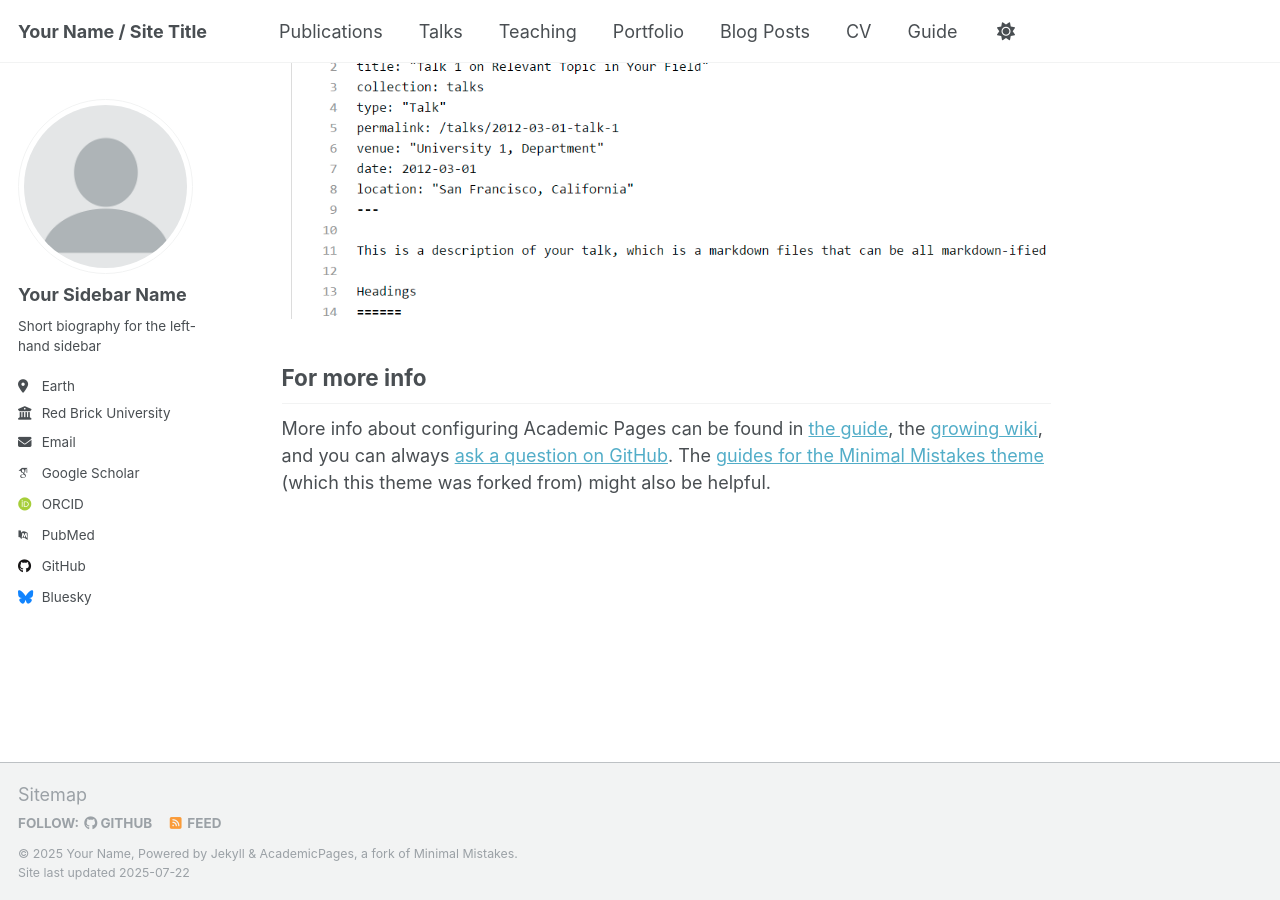
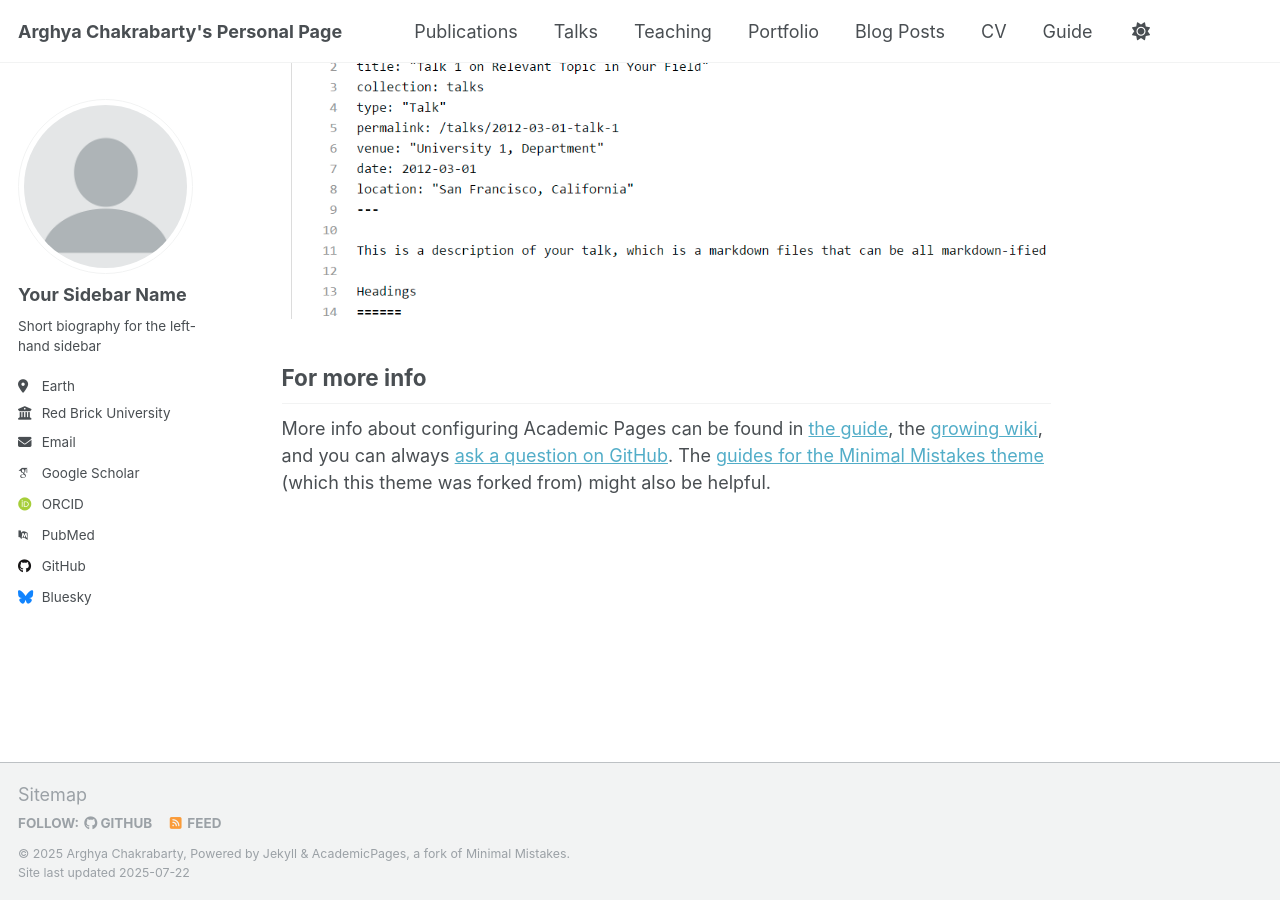
Before and after one commit to ArgChak/argchak.github.io, a Jekyll site: the page built from _pages/about.md, in a window 1280 px wide and 900 px high, scrolled down 2880 px. Built offline with Jekyll 4.4.1, drawn with Linux system fonts in a browser that asks for light colours; some web fonts are replaced; a script that is not in the unit is left out.

Commit message:
Update _config.yml

```diff
--- a/_config.yml
+++ b/_config.yml
@@ -7,15 +7,15 @@
 # server process.
 
 # Basic Site Settings
-locale                   : "en-US"
+locale                   : "en-GB"
 site_theme               : "default"
-title                    : "Your Name / Site Title"
+title                    : "Arghya Chakrabarty's Personal Page"
 title_separator          : "-"
-name                     : &name "Your Name"
+name                     : &name "Arghya Chakrabarty"
 description              : &description "personal description"
-url                      : https://academicpages.github.io # the base hostname & protocol for your site e.g. "https://[your GitHub username].github.io" or if you already have some other page hosted on Github then use "https://[your GitHub username].github.io/[Your Repo Name]"
+url                      : https://argchak.github.io # the base hostname & protocol for your site e.g. "https://[your GitHub username].github.io" or if you already have some other page hosted on Github then use "https://[your GitHub username].github.io/[Your Repo Name]"
 baseurl                  : "" # the subpath of your site, e.g. "/blog"
-repository               : "academicpages/academicpages.github.io"
+repository               : "argchak/argchak.github.io"
 
 # Site Author - The following control what appear as part of the author content on the side bar.
 #               If a field is blank the icon and link will not appear, otherwise it will be shown.
```
